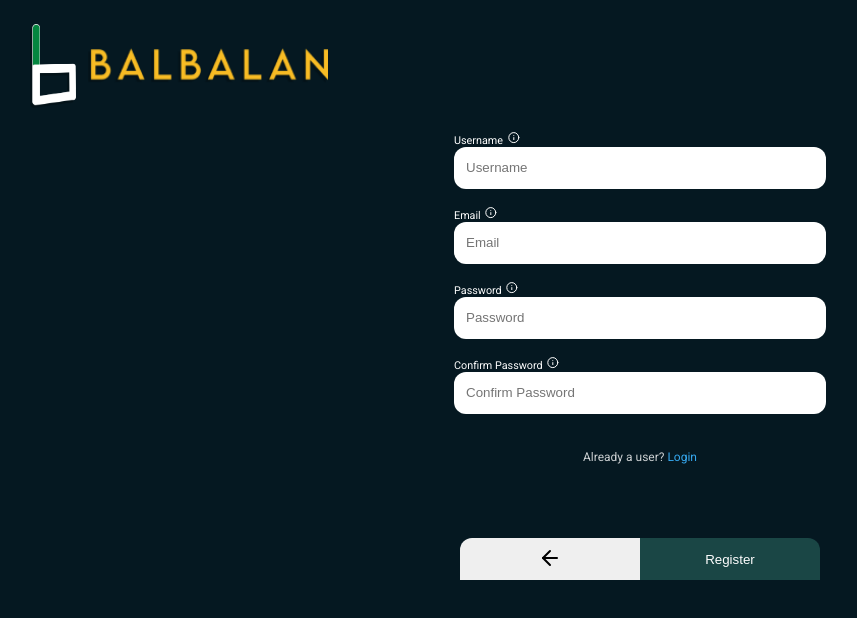
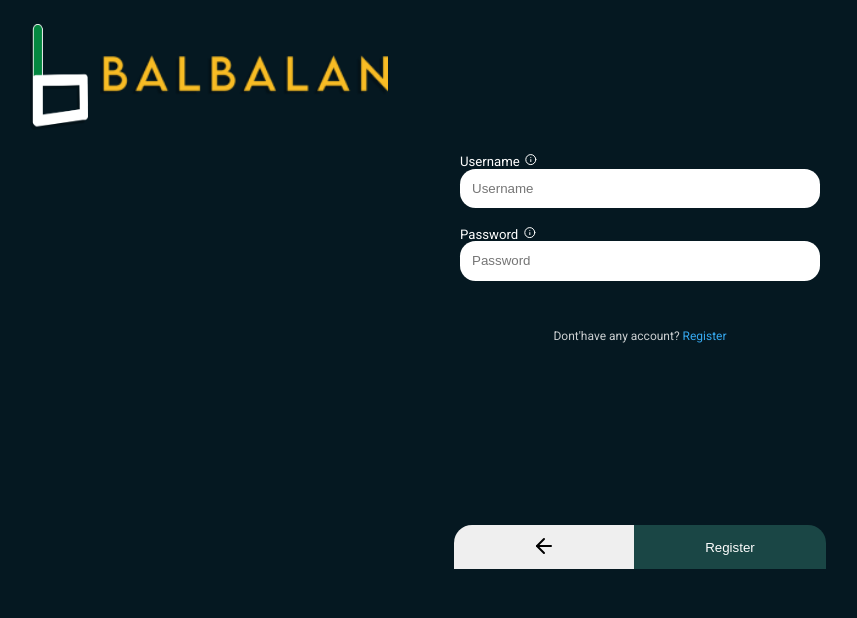
Before and after one commit to DearmenChandro/FrontEnd-Balbalan, a plain HTML site: page index.html in a window 1280 px wide. Shown: the whole page, without its empty margins (0-857 px from the left). Drawn offline with nearby package versions, Linux system fonts and the light colour scheme.

Commit message:
register page dan login page

```diff
--- a/docs/register-page.html
+++ b/index.html
@@ -5,7 +5,7 @@
     <meta charset="UTF-8" />
     <meta http-equiv="X-UA-Compatible" content="IE=edge" />
     <meta name="viewport" content="width=device-width, initial-scale=1.0" />
-    <title>Register | BalbalanID</title>
+    <title>Login | BalbalanID</title>
 
     <!-- Google Fonts -->
     <link rel="preconnect" href="https://fonts.googleapis.com">
@@ -17,7 +17,7 @@
     <script src="https://unpkg.com/feather-icons"></script>
 
     <!-- My Style -->
-    <link rel="stylesheet" href="../css/register-page-style.css" />
+    <link rel="stylesheet" href="css/login-page-style.css" />
 </head>
 
 <body>
@@ -32,8 +32,8 @@
 
         <div class="headsection">
 
-            <img src="../img/logo.png" alt="logo" id="logo">
-            <img src="../img/logo-tulisan.png" alt="logo" id="logo-tulisan">
+            <img src="img/logo.png" alt="logo" id="logo">
+            <img src="img/logo-tulisan.png" alt="logo" id="logo-tulisan">
 
 
         </div>
@@ -67,33 +67,12 @@
             </div>
 
 
-
-            <div class="form-input">
-                <p>Email
-                    <i data-feather="info"></i>
-                </p>
-                <input type="text" placeholder="Email">
-            </div>
-
-
-
             <div class="form-input">
                 <p>Password
                     <i data-feather="info"></i>
                 </p>
                 <input type="text" placeholder="Password">
             </div>
-
-
-
-            <div class="form-input">
-                <p>Confirm Password
-                    <i data-feather="info"></i>
-                </p>
-                <input type="text" placeholder="Confirm Password">
-            </div>
-
-
 
 
 
@@ -104,9 +83,9 @@
 
     </form>
 
-    <div class="login-cta">
-        <p>Already a user?&nbsp;</p>
-        <a href="../docs/login-page.html">Login</a>
+    <div class="register-cta">
+        <p>Dont'have any account?&nbsp;</p>
+        <a href="register-page.html">Register</a>
     </div>
 
     <!-- content end -->
```
Also changed, not shown: register-page.html (renamed from docs/login-page.html, +28 -7 lines).
